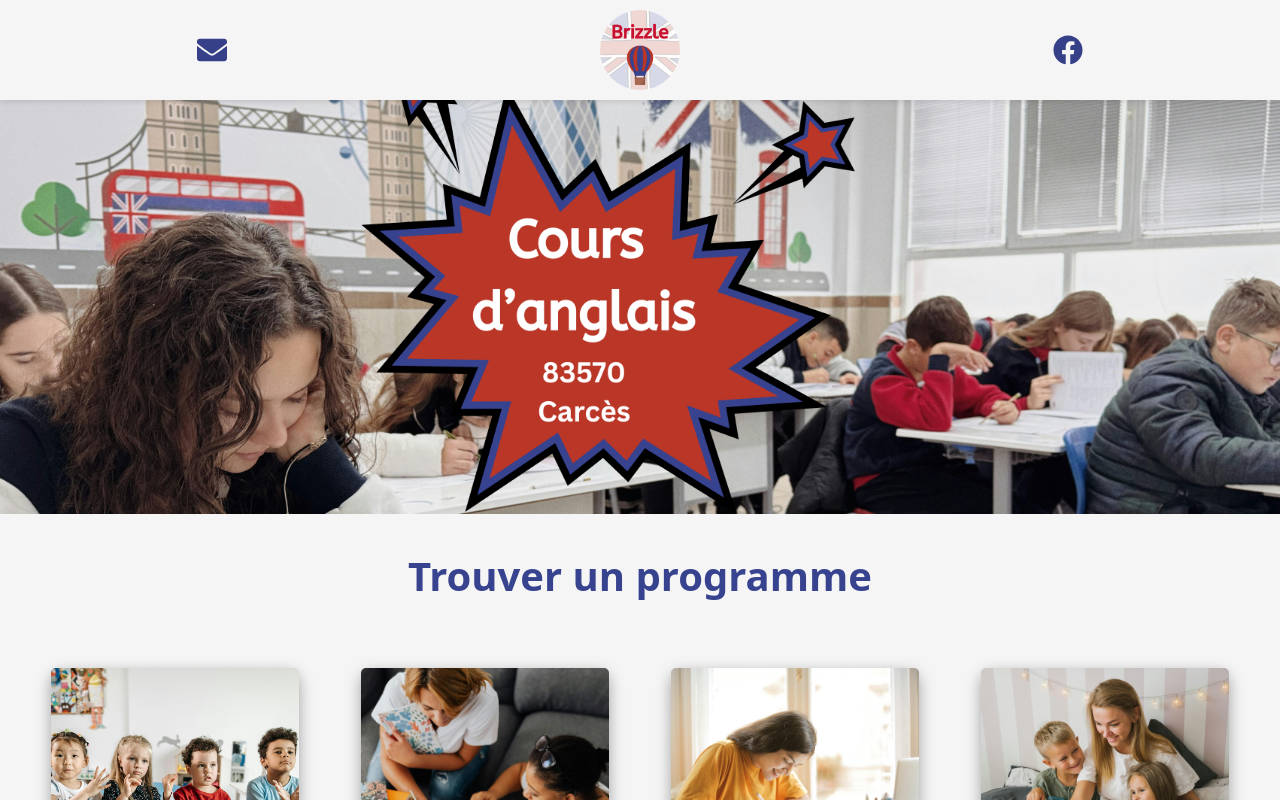
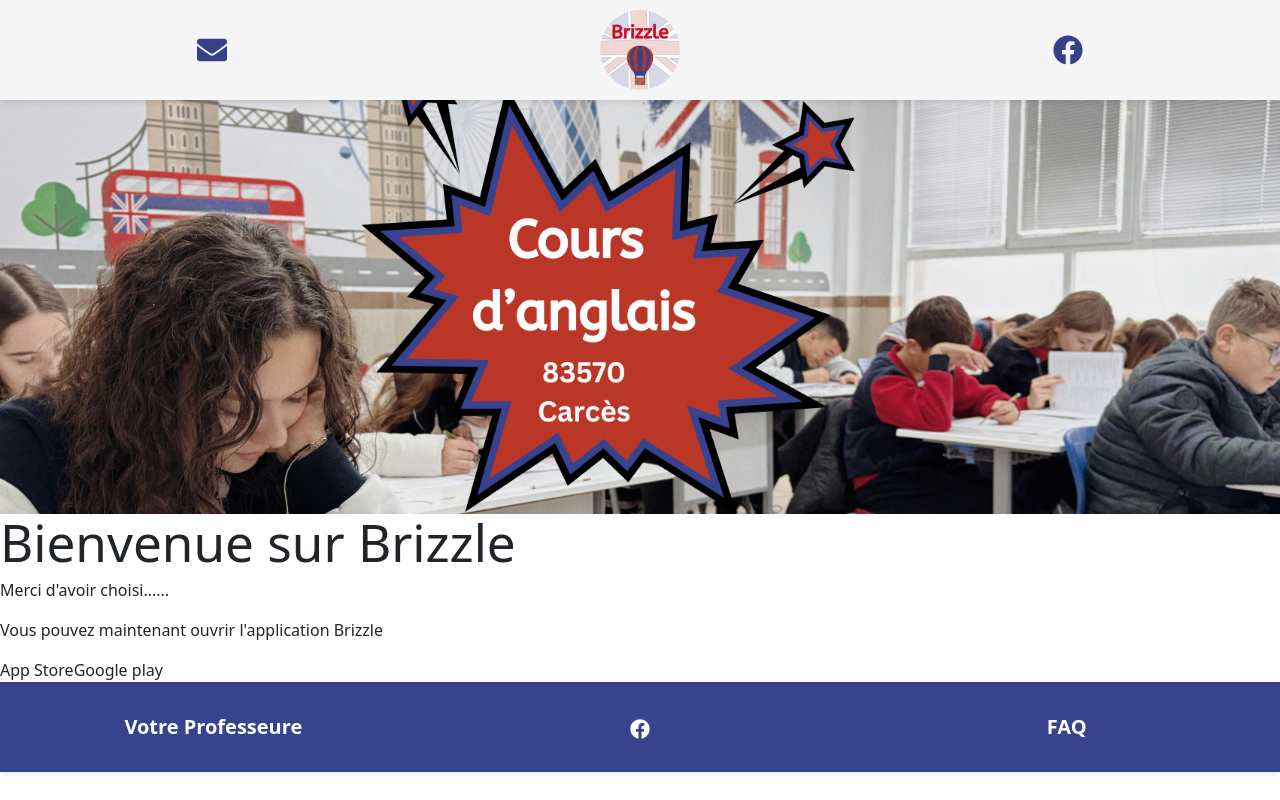
Before and after one commit to GeorginaMudditt/brizzle-website, a React (Vite) app: page /auth/bienvenue in a window 1280 px wide. Shown: the top 800 px of the page. Built offline with nearby package versions, Linux system fonts and the light colour scheme.

Commit message:
simplify WelcomePage

```diff
--- a/src/App.tsx
+++ b/src/App.tsx
@@ -14,7 +14,7 @@
 import ApplicationPage from "./pages/ApplicationPage";
 import ProfilePage from "./pages/ProfilePage";
 import FAQPage from "./pages/FAQPage";
-import CallbackPage from "./pages/CallbackPage";
+import WelcomePage from "./pages/WelcomePage";
 
 export default function App() {
   return (
@@ -22,7 +22,7 @@
       <div className="App">
         <Header />
         <Routes>
-          <Route path="/auth/callback" element={<CallbackPage />} />
+          <Route path="/auth/bienvenue" element={<WelcomePage />} />
           <Route path="*" element={<MainContentWithModals />} />
         </Routes>
         <Footer />
--- a/src/pages/CallbackPage.tsx
+++ /dev/null
@@ -1,26 +0,0 @@
-import { useEffect } from "react";
-
-const CallbackPage = () => {
-  useEffect(() => {
-    const hash = window.location.hash.substring(1);
-    const params = new URLSearchParams(hash);
-    const access_token = params.get("access_token");
-    const refresh_token = params.get("refresh_token");
-
-    if (access_token && refresh_token) {
-      // Construct deep link into app
-      const deepLink = `myapp://auth/callback#access_token=${access_token}&refresh_token=${refresh_token}`;
-      window.location.href = deepLink;
-    } else {
-      console.error("Tokens not found in URL.");
-    }
-  }, []);
-
-  return (
-    <p style={{ marginLeft: "2rem", fontSize: "2rem" }}>
-      Vérification de votre adresse e-mail ...
-    </p>
-  );
-};
-
-export default CallbackPage;
--- /dev/null
+++ b/src/pages/WelcomePage.tsx
@@ -0,0 +1,16 @@
+const WelcomePage = () => {
+  return (
+    <div>
+      <h1>Bienvenue sur Brizzle</h1>
+
+      <p>Merci d'avoir choisi......</p>
+
+      <p>Vous pouvez maintenant ouvrir l'application Brizzle</p>
+
+      <a>App Store</a>
+      <a>Google play</a>
+    </div>
+  );
+};
+
+export default WelcomePage;
```
